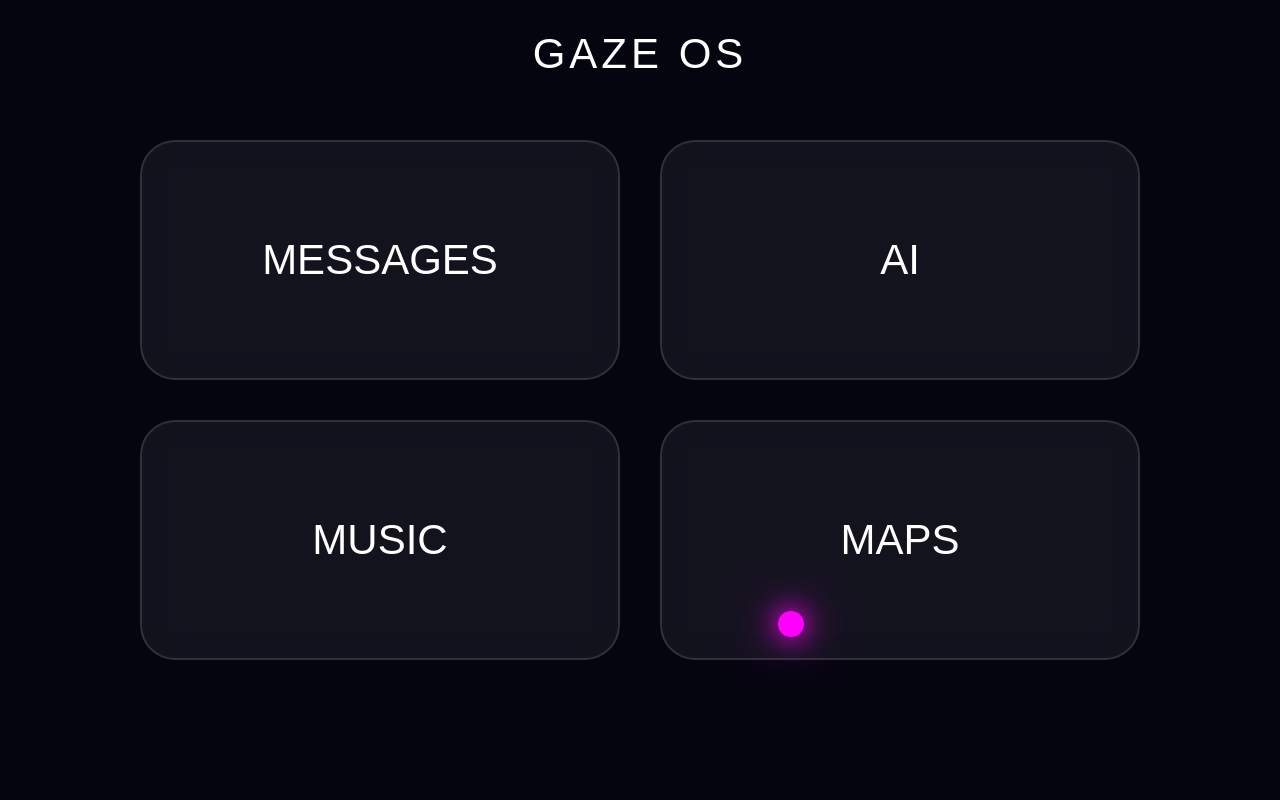
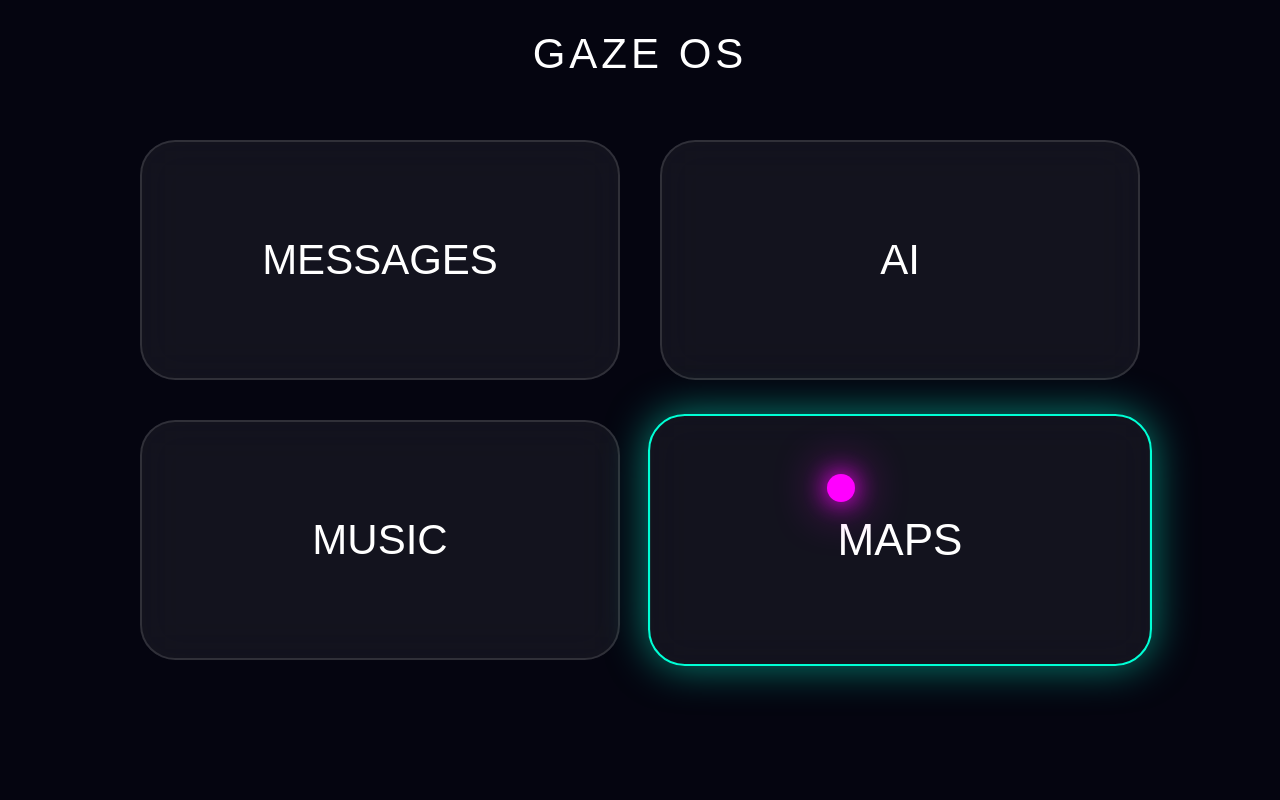
Before and after one commit to solabsenser/Eye_project, a Flask app: page / in a window 1280 px wide. Run offline with Flask 3, Linux system fonts and the light colour scheme.

Commit message:
Update index.html

```diff
--- a/templates/index.html
+++ b/templates/index.html
@@ -15,6 +15,21 @@ body{
     overflow:hidden;
     background:#050510;
     font-family:Arial;
+}
+
+video{
+    position:absolute;
+    width:100vw;
+    height:100vh;
+    object-fit:cover;
+    opacity:0.18;
+    transform:scaleX(-1);
+}
+
+.overlay{
+    position:absolute;
+    width:100%;
+    height:100%;
 }
 
 .title{
@@ -56,17 +71,19 @@ body{
     transition:0.25s;
 }
 
-.card:hover{
-    transform:scale(1.04);
+.card.focused{
+    transform:scale(1.05);
     border-color:#00ffd5;
-    box-shadow:0 0 40px rgba(0,255,213,0.5);
+
+    box-shadow:
+        0 0 40px rgba(0,255,213,0.5);
 }
 
 #gazeCursor{
     position:absolute;
 
-    width:26px;
-    height:26px;
+    width:28px;
+    height:28px;
 
     border-radius:50%;
 
@@ -79,8 +96,6 @@ body{
     pointer-events:none;
 
     transform:translate(-50%, -50%);
-
-    transition:0.05s linear;
 }
 
 </style>
@@ -88,6 +103,10 @@ body{
 </head>
 
 <body>
+
+<video id="webcam" autoplay playsinline></video>
+
+<div class="overlay">
 
     <div class="title">
         GAZE OS
@@ -104,18 +123,29 @@ body{
 
     <div id="gazeCursor"></div>
 
+</div>
+
 <script>
 
+const video = document.getElementById("webcam")
 const cursor = document.getElementById("gazeCursor")
 
-// ДЕМО движение
-let x = 500
-let y = 300
+// Камера
+navigator.mediaDevices.getUserMedia({
+    video:true
+})
+.then(stream => {
+    video.srcObject = stream
+})
+
+// ДЕМО gaze cursor
+let x = window.innerWidth / 2
+let y = window.innerHeight / 2
 
 setInterval(() => {
 
-    x += (Math.random() - 0.5) * 60
-    y += (Math.random() - 0.5) * 60
+    x += (Math.random() - 0.5) * 50
+    y += (Math.random() - 0.5) * 50
 
     x = Math.max(0, Math.min(window.innerWidth, x))
     y = Math.max(0, Math.min(window.innerHeight, y))
@@ -123,7 +153,26 @@ setInterval(() => {
     cursor.style.left = x + "px"
     cursor.style.top = y + "px"
 
-}, 40)
+    // Hover cards
+    document.querySelectorAll(".card").forEach(card => {
+
+        const rect = card.getBoundingClientRect()
+
+        if(
+            x > rect.left &&
+            x < rect.right &&
+            y > rect.top &&
+            y < rect.bottom
+        ){
+            card.classList.add("focused")
+        }
+        else{
+            card.classList.remove("focused")
+        }
+
+    })
+
+}, 30)
 
 </script>
 
```
Lines whose indentation alone changed are shown as unchanged.
